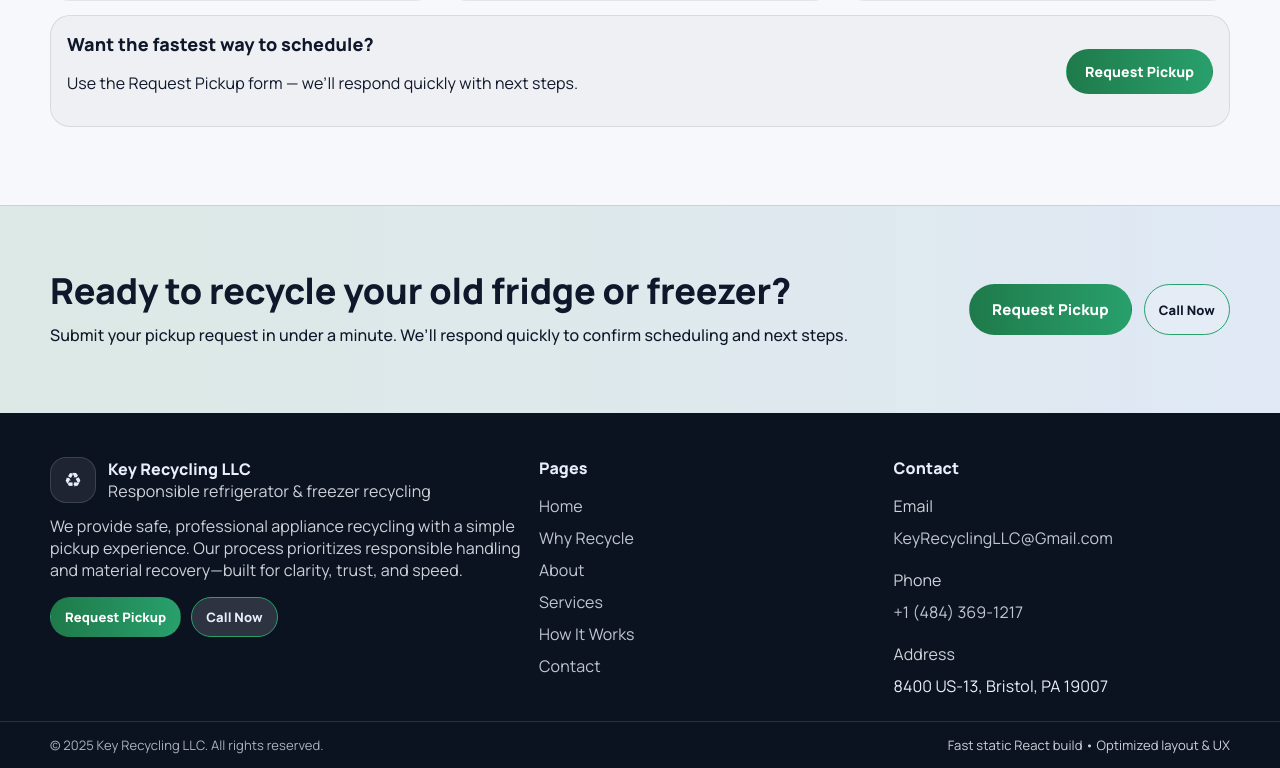
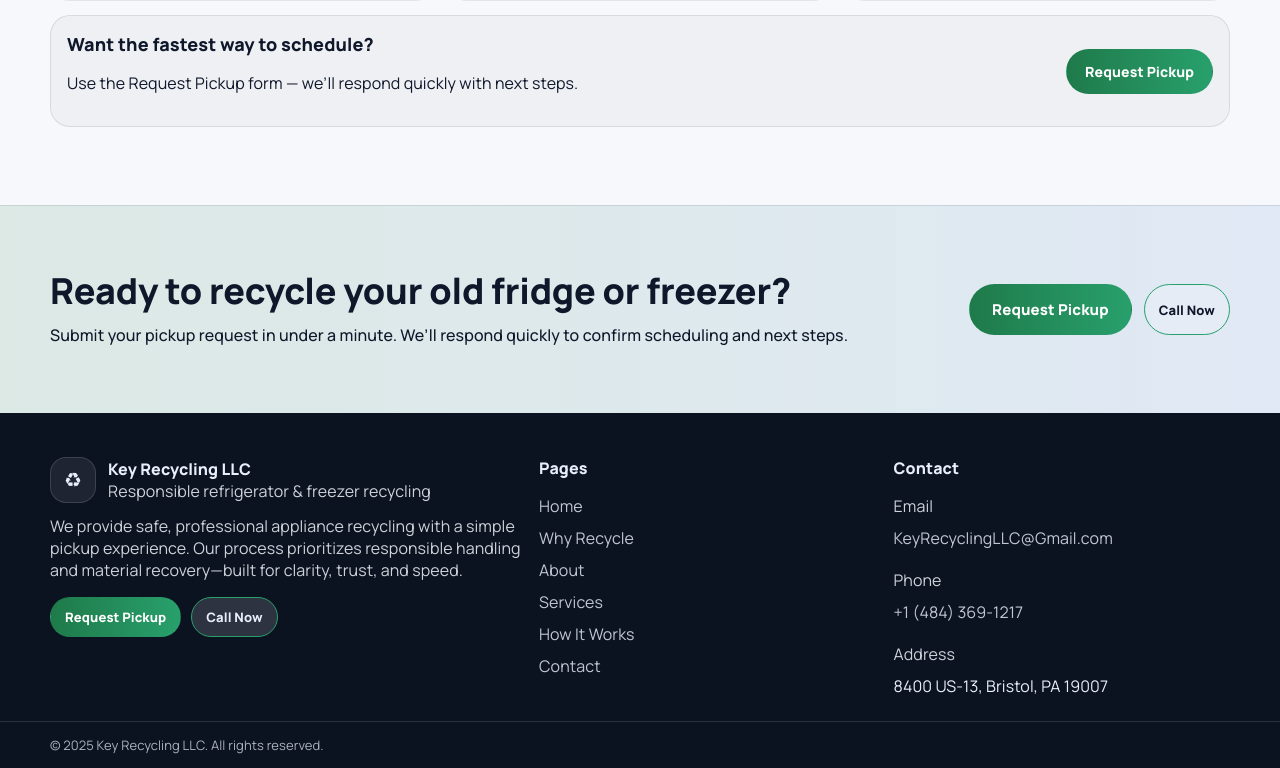
Before and after one commit to rafeekasharaf/key-recycling-website, a React (Vite) app in the folder key-recycling-website/: page / in a window 1280 px wide. Shown: the part 4717-5485 px from the top of the page. Built offline with nearby package versions, Linux system fonts and the light colour scheme.

Commit message:
fixed the footer text

```diff
--- a/key-recycling-website/src/components/Footer.tsx
+++ b/key-recycling-website/src/components/Footer.tsx
@@ -57,7 +57,7 @@ export default function Footer() {
             <div className="footer-bottom">
                 <div className="container footer-bottom-inner">
                     <span>© {year} Key Recycling LLC. All rights reserved.</span>
-                    <span className="muted">Fast static React build • Optimized layout & UX</span>
+
                 </div>
             </div>
         </footer>
```
